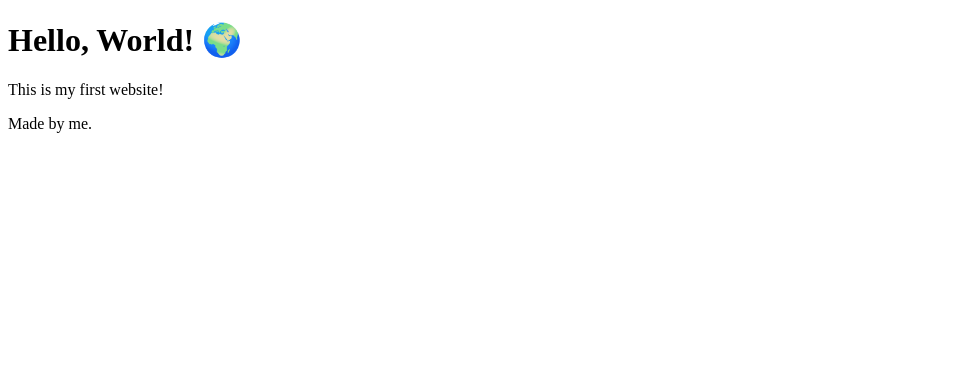
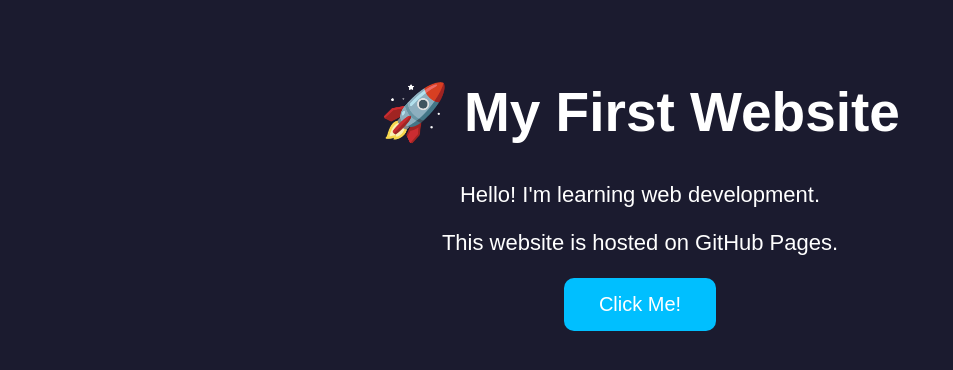
Before and after one commit to satyakiacharya57-droid/My-first-website, a plain HTML site: page index.html in a window 1280 px wide. Shown: the whole page, without its empty margins (0-953 px from the left). Drawn offline with Linux system fonts and the light colour scheme.

Commit message:
Update index.html

```diff
--- a/index.html
+++ b/index.html
@@ -2,10 +2,57 @@
 <html>
 <head>
     <title>My First Website</title>
+
+    <style>
+        body{
+            background:#1b1b2f;
+            color:white;
+            font-family:Arial;
+            text-align:center;
+            margin-top:80px;
+        }
+
+        h1{
+            font-size:55px;
+        }
+
+        p{
+            font-size:22px;
+        }
+
+        button{
+            background:#00bfff;
+            color:white;
+            border:none;
+            padding:15px 35px;
+            font-size:20px;
+            border-radius:10px;
+            cursor:pointer;
+        }
+
+        button:hover{
+            background:#0095cc;
+        }
+    </style>
 </head>
+
 <body>
-    <h1>Hello, World! 🌍</h1>
-    <p>This is my first website!</p>
-    <p>Made by me.</p>
+
+<h1>🚀 My First Website</h1>
+
+<p>Hello! I'm learning web development.</p>
+
+<p>This website is hosted on GitHub Pages.</p>
+
+<button onclick="hello()">Click Me!</button>
+
+<script>
+
+function hello(){
+    alert("🎉 You clicked the button!");
+}
+
+</script>
+
 </body>
 </html>
```
